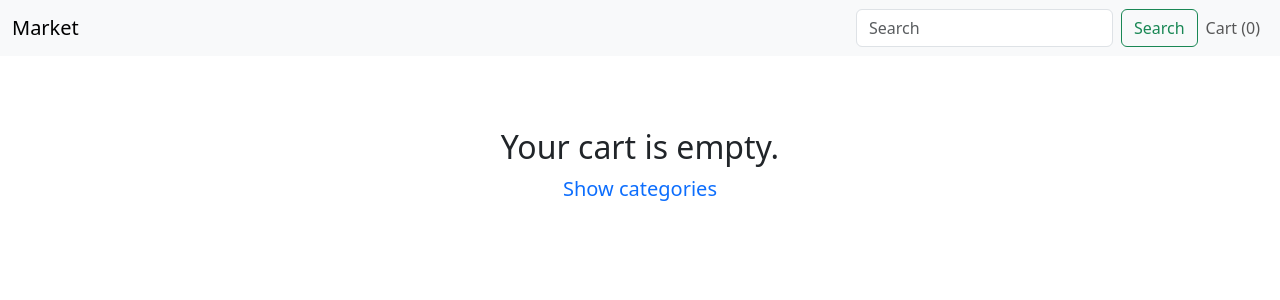
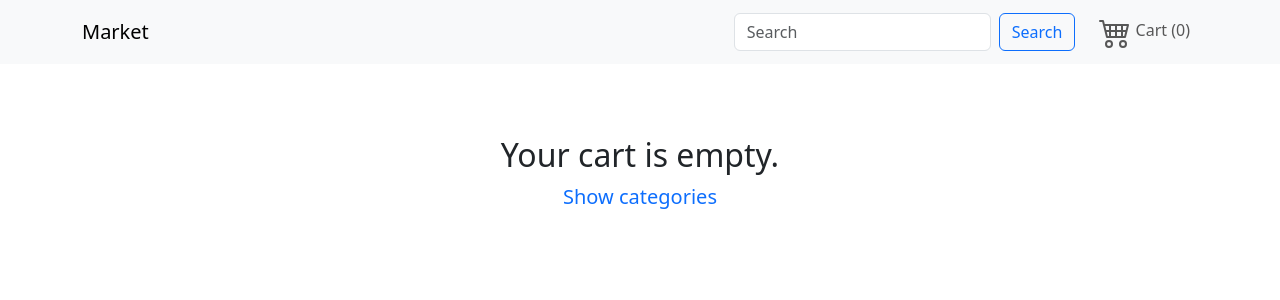
Before and after one commit to dreamer20/django_market, a Django app: page /cart/ in a window 1280 px wide. Shown: the top 300 px of the page. Run offline with Django 4.2, Linux system fonts and the light colour scheme; data that the repository does not hold is empty.

Commit message:
Navbar update.

```diff
--- a/market/templates/navbar.html
+++ b/market/templates/navbar.html
@@ -1,5 +1,6 @@
+{% load static %}
 <nav class="navbar navbar-expand-lg bg-body-tertiary mb-4">
-    <div class="container-fluid">
+    <div class="container">
       <a class="navbar-brand" href="/">Market</a>
       <button class="navbar-toggler" type="button" data-bs-toggle="collapse" data-bs-target="#navbarSupportedContent" aria-controls="navbarSupportedContent" aria-expanded="false" aria-label="Toggle navigation">
         <span class="navbar-toggler-icon"></span>
@@ -12,13 +13,14 @@
                 </li>
             {% endfor %}
         </ul>
-        <form class="d-flex" role="search">
+        <form class="d-flex mx-3" role="search">
           <input class="form-control me-2" type="search" placeholder="Search" aria-label="Search">
-          <button class="btn btn-outline-success" type="submit">Search</button>
+          <button class="btn btn-outline-primary" type="submit">Search</button>
         </form>
         <ul class="navbar-nav">
           <li class="nav-item">
-            <a class="nav-link text-capitalize" aria-current="page" href="{% url 'cart' %}">
+            <a class=" nav-link text-capitalize" aria-current="page" href="{% url 'cart' %}">
+              <img src="{% static 'market/cart4.svg' %}" alt="cart" width="32" height="32">
               Cart 	&#40;<span class="cart_items-count">{{ items_count }}</span>&#41;
             </a>
           </li>
```
Also changed, not shown: market/static/market/cart4.svg (added).
